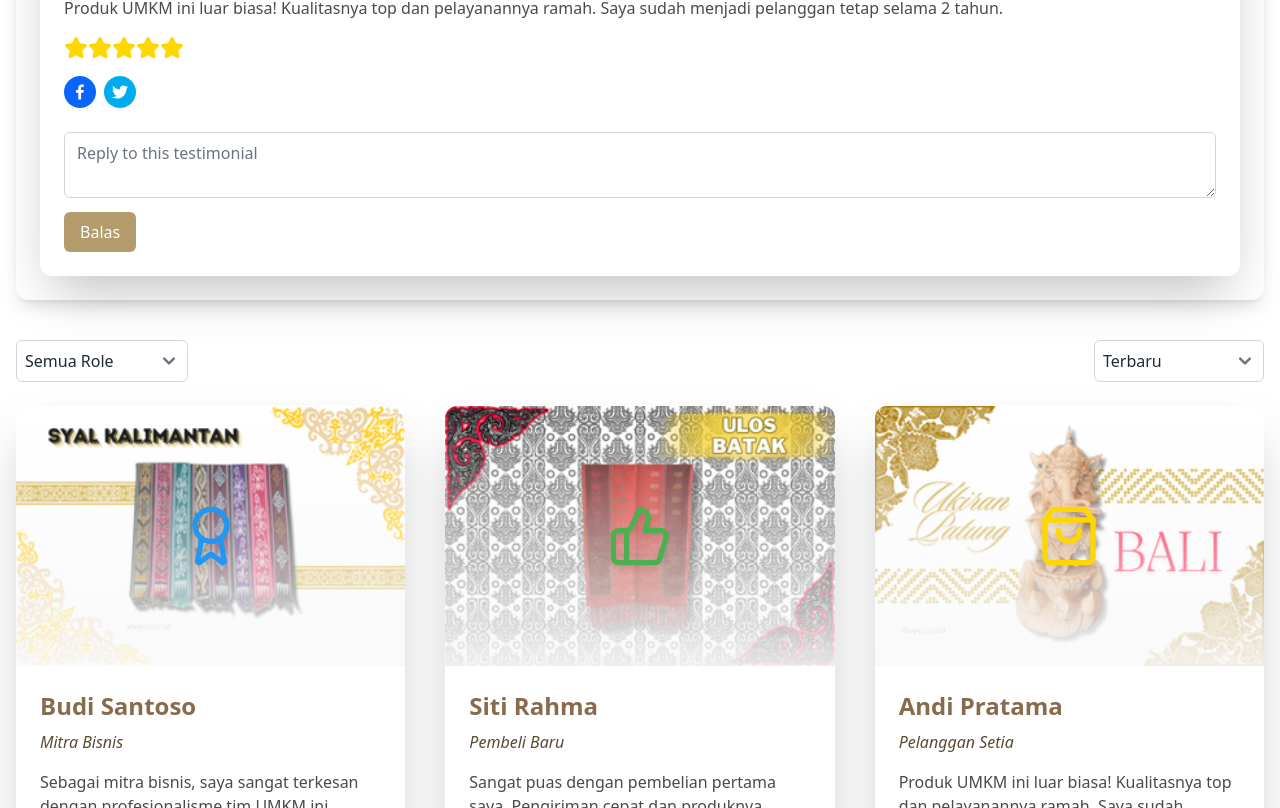
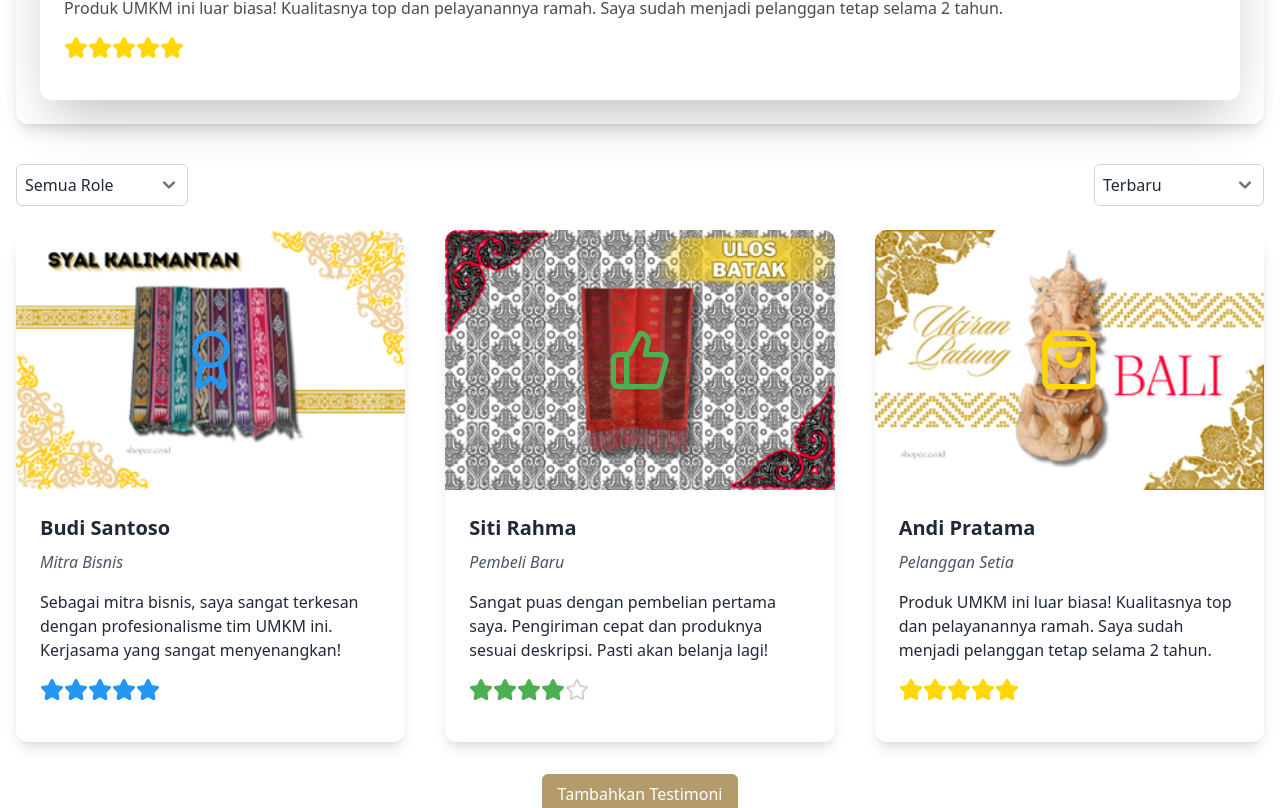
Before and after one commit to Svnooo/Lokaline, a React (Vite) app: page /Testimoni in a window 1280 px wide. Shown: the part 1112-1920 px from the top of the page. Built offline with nearby package versions, Linux system fonts and the light colour scheme.

Commit message:
add testimoni

```diff
--- a/src/pages/Testimoni/Testimoni.jsx
+++ b/src/pages/Testimoni/Testimoni.jsx
@@ -1,7 +1,6 @@
-import { AnimatePresence, motion } from 'framer-motion';
+import { motion } from 'framer-motion';
 import { Award, ShoppingBag, Star, ThumbsUp } from 'lucide-react';
 import React, { useState } from 'react';
-import { FacebookIcon, FacebookShareButton, TwitterIcon, TwitterShareButton } from 'react-share';
 
 const initialTestimonials = [
   {
@@ -42,80 +41,91 @@ const initialTestimonials = [
   }
 ];
 
-// Testimonial Card Component
-const TestimonialCard = ({ id, name, role, content, rating, image, icon: Icon, color, isActive, onReply, replies, isBlurred }) => {
-  const [replyText, setReplyText] = useState('');
+// Modal Component
+const AddTestimonialModal = ({ isOpen, onClose, onSubmit }) => {
+  const [newTestimonial, setNewTestimonial] = useState({
+    name: '',
+    role: '',
+    content: '',
+    rating: 0,
+  });
 
-  const handleReply = () => {
-    if (replyText) {
-      onReply(id, replyText);
-      setReplyText('');
+  const handleChange = (e) => {
+    const { name, value } = e.target;
+    setNewTestimonial({
+      ...newTestimonial,
+      [name]: value,
+    });
+  };
+
+  const handleSubmit = () => {
+    if (newTestimonial.name && newTestimonial.content && newTestimonial.role) {
+      onSubmit(newTestimonial);
+      onClose();
+      setNewTestimonial({ name: '', role: '', content: '', rating: 0 }); // Reset form
+    } else {
+      alert('Mohon isi semua field!');
     }
   };
 
+  if (!isOpen) return null;
+
   return (
-    <motion.div
-      initial={{ opacity: 0, scale: 0.8 }}
-      animate={{ opacity: isActive ? 1 : 0.6, scale: isActive ? 1 : 0.8 }}
-      transition={{ duration: 0.5 }}
-      className={`bg-white rounded-xl shadow-2xl overflow-hidden transition-all duration-500 ${isActive ? 'z-10' : 'z-0'}`}
+    <div className="fixed inset-0 flex items-center justify-center bg-black bg-opacity-50">
+      <div className="bg-white p-6 rounded-lg shadow-lg max-w-md w-full">
+        <h2 className="text-2xl font-bold mb-4">Tambahkan Testimoni Baru</h2>
+        <input
+          type="text"
+          name="name"
+          placeholder="Nama"
+          value={newTestimonial.name}
+          onChange={handleChange}
+          className="w-full mb-3 p-2 border border-gray-300 rounded-md"
+        />
+        <input
+          type="text"
+          name="role"
+          placeholder="Role (contoh: Pelanggan Setia)"
+          value={newTestimonial.role}
+          onChange={handleChange}
+          className="w-full mb-3 p-2 border border-gray-300 rounded-md"
+        />
+        <textarea
+          name="content"
+          placeholder="Testimoni"
+          value={newTestimonial.content}
+          onChange={handleChange}
+          className="w-full mb-3 p-2 border border-gray-300 rounded-md"
+        />
+        <input
+          type="number"
+          name="rating"
+          placeholder="Rating (1-5)"
+          value={newTestimonial.rating}
+          onChange={handleChange}
+          className="w-full mb-3 p-2 border border-gray-300 rounded-md"
+          min="1"
+          max="5"
+        />
+        <div className="flex justify-end space-x-2">
+          <button
+            onClick={onClose}
+            className="px-4 py-2 bg-gray-500 text-white rounded-md"
           >
-      <div className="relative">
-        {/* Conditionally apply blur to the Testimoni Terbaik image */}
-        <img
-          src={image}
-          alt={name}
-          className={`w-full h-auto ${isBlurred ? 'filter blur-lg' : ''}`}  // Apply blur if isBlurred is true
-        />
-        <div className="absolute inset-0 bg-gradient-to-b from-transparent to-[#f9f9f9] opacity-90"></div>
-        <div className="absolute inset-0 flex items-center justify-center">
-          <Icon size={64} color={color} className="drop-shadow-lg" />
+            Batal
+          </button>
+          <button
+            onClick={handleSubmit}
+            className="px-4 py-2 bg-[#b49b6c] text-white rounded-md"
+          >
+            Tambahkan
+          </button>
         </div>
       </div>
-      <div className="p-6">
-        <h3 className="font-bold text-2xl mb-2 text-[#886b4c]">{name}</h3>
-        <p className="text-[#5c4933] italic mb-4">{role}</p>
-        <p className="text-[#4a4a4a] mb-4">{content}</p>
-        <div className="flex mb-4">
-          {[...Array(5)].map((_, i) => (
-            <Star key={i} size={24} fill={i < rating ? color : "none"} stroke={i < rating ? color : "lightgray"} />
-          ))}
     </div>
-        <div className="flex space-x-2 mt-4">
-          <FacebookShareButton url={window.location.href} quote={content}>
-            <FacebookIcon size={32} round />
-          </FacebookShareButton>
-          <TwitterShareButton url={window.location.href} title={content}>
-            <TwitterIcon size={32} round />
-          </TwitterShareButton>
-        </div>
-        {/* Reply Section */}
-        <div className="mt-6">
-          <textarea
-            className="w-full px-3 py-2 border border-gray-300 rounded-md focus:outline-none focus:ring-2 focus:ring-[#b49b6c]"
-            placeholder="Reply to this testimonial"
-            value={replyText}
-            onChange={(e) => setReplyText(e.target.value)}
-          />
-          <button
-            onClick={handleReply}
-            className="mt-2 px-4 py-2 bg-[#b49b6c] text-white rounded-md hover:bg-[#9f8758] focus:outline-none focus:ring-2 focus:ring-[#b49b6c] focus:ring-opacity-50"
-          >
-            Balas
-          </button>
-        </div>
-        {/* Display Replies */}
-        {replies.map((reply, i) => (
-          <div key={i} className="ml-6 p-2 border-t border-gray-300 mt-4">
-            <p>{reply.content}</p>
-          </div>
-        ))}
-      </div>
-    </motion.div>
   );
 };
 
-// Testimonials Page Component
 const TestimonialsPage = () => {
   const [testimonials, setTestimonials] = useState(initialTestimonials);
   const [isModalOpen, setIsModalOpen] = useState(false);
@@ -140,7 +150,14 @@ const TestimonialsPage = () => {
   const topTestimonial = testimonials.reduce((top, current) => (current.rating > top.rating ? current : top), testimonials[0]);
 
   const handleNewTestimonial = (newTestimonial) => {
-    const testimonial = { ...newTestimonial, id: testimonials.length + 1, approved: false, replies: [] };
+    const testimonial = {
+      ...newTestimonial,
+      id: testimonials.length + 1,
+      approved: true,  // langsung disetujui untuk contoh
+      icon: ThumbsUp,  // Ikon default
+      color: "#FFD700",
+      replies: []
+    };
     setTestimonials([...testimonials, testimonial]);
   };
 
@@ -152,12 +169,39 @@ const TestimonialsPage = () => {
     <div className="container mx-auto py-10 px-4 pt-20">
       <br />
       <br />
-      {/* Featured Testimonial */}
       <div className="bg-base-100 p-6 mb-10 rounded-xl shadow-lg">
         <center>
           <h3 className="text-3xl font-bold mb-4 text-[#b49b6c] ">Testimoni Terbaik Bulan Ini</h3>
         </center>
-        <TestimonialCard {...topTestimonial} isActive={true} isBlurred={true} onReply={addReply} replies={topTestimonial.replies} /> {/* Apply isBlurred */}
+        {/* Featured Testimonial */}
+        <motion.div
+          initial={{ opacity: 0, scale: 0.8 }}
+          animate={{ opacity: 1, scale: 1 }}
+          transition={{ duration: 0.5 }}
+          className="bg-white rounded-xl shadow-2xl overflow-hidden transition-all duration-500"
+        >
+          <div className="relative">
+            <img
+              src={topTestimonial.image}
+              alt={topTestimonial.name}
+              className={`w-full h-auto filter blur-lg`}  // Apply blur to featured testimonial
+            />
+            <div className="absolute inset-0 bg-gradient-to-b from-transparent to-[#f9f9f9] opacity-90"></div>
+            <div className="absolute inset-0 flex items-center justify-center">
+              <topTestimonial.icon size={64} color={topTestimonial.color} className="drop-shadow-lg" />
+            </div>
+          </div>
+          <div className="p-6">
+            <h3 className="font-bold text-2xl mb-2 text-[#886b4c]">{topTestimonial.name}</h3>
+            <p className="text-[#5c4933] italic mb-4">{topTestimonial.role}</p>
+            <p className="text-[#4a4a4a] mb-4">{topTestimonial.content}</p>
+            <div className="flex mb-4">
+              {[...Array(5)].map((_, i) => (
+                <Star key={i} size={24} fill={i < topTestimonial.rating ? topTestimonial.color : "none"} stroke={i < topTestimonial.rating ? topTestimonial.color : "lightgray"} />
+              ))}
+            </div>
+          </div>
+        </motion.div>
       </div>
 
       {/* Filters and Sorting */}
@@ -185,7 +229,34 @@ const TestimonialsPage = () => {
       {/* Testimonials List */}
       <div className="grid grid-cols-1 md:grid-cols-3 gap-8">
         {paginatedTestimonials.map((testimonial) => (
-          <TestimonialCard key={testimonial.id} {...testimonial} isActive={true} isBlurred={false} onReply={addReply} replies={testimonial.replies} />
+          <motion.div
+            key={testimonial.id}
+            initial={{ opacity: 0, y: 50 }}
+            animate={{ opacity: 1, y: 0 }}
+            transition={{ duration: 0.3 }}
+            className="bg-white rounded-xl shadow-lg overflow-hidden transition-all duration-500"
+          >
+            <div className="relative">
+              <img
+                src={testimonial.image}
+                alt={testimonial.name}
+                className="w-full h-auto"
+              />
+              <div className="absolute inset-0 flex items-center justify-center">
+                <testimonial.icon size={64} color={testimonial.color} className="drop-shadow-lg" />
+              </div>
+            </div>
+            <div className="p-6">
+              <h3 className="font-bold text-xl mb-2">{testimonial.name}</h3>
+              <p className="text-gray-600 italic mb-4">{testimonial.role}</p>
+              <p className="text-gray-800 mb-4">{testimonial.content}</p>
+              <div className="flex mb-4">
+                {[...Array(5)].map((_, i) => (
+                  <Star key={i} size={24} fill={i < testimonial.rating ? testimonial.color : "none"} stroke={i < testimonial.rating ? testimonial.color : "lightgray"} />
+                ))}
+              </div>
+            </div>
+          </motion.div>
         ))}
       </div>
 
@@ -198,6 +269,13 @@ const TestimonialsPage = () => {
           Tambahkan Testimoni
         </button>
       </div>
+
+      {/* Modal for adding new testimonial */}
+      <AddTestimonialModal
+        isOpen={isModalOpen}
+        onClose={() => setIsModalOpen(false)}
+        onSubmit={handleNewTestimonial}
+      />
     </div>
   );
 };
```
Lines whose indentation alone changed are shown as unchanged.
